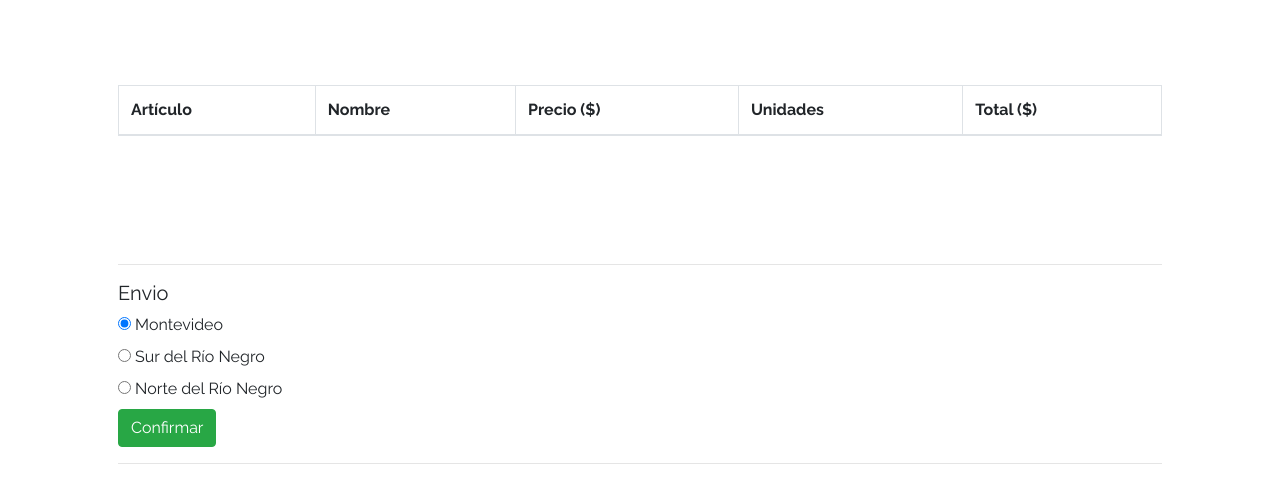
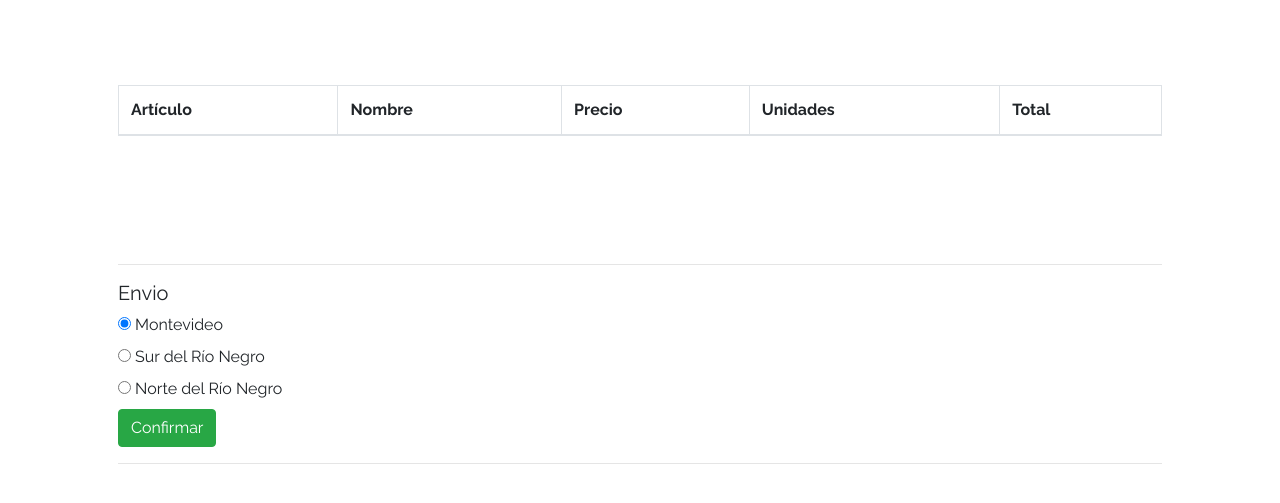
Before and after one commit to facundovacani/repo_ecommerce, a plain HTML site: page cart.html in a window 1280 px wide. Shown: the part 151-654 px from the top of the page. Drawn offline with Linux system fonts and the light colour scheme; no server answers.

Commit message:
11/10 final

```diff
--- a/cart.html
+++ b/cart.html
@@ -65,9 +65,9 @@
         <tr>
           <th>Artículo</th>
           <th>Nombre</th>
-          <th>Precio ($)</th>
+          <th>Precio</th>
           <th>Unidades</th>
-          <th>Total ($)</th>
+          <th>Total</th>
         </tr>
       </thead>
       <tbody id="carrito">
@@ -93,7 +93,7 @@
   <!---------------------------------------------MODAL----------------------------------------------------------------------------------------------->
   <div class="modal fade" id="exampleModalCenter" tabindex="-1" role="dialog" style="background-image: url(img/2.jpg); background-size: cover;" aria-labelledby="exampleModalCenterTitle" aria-hidden="true">
     <div class="modal-dialog modal-dialog-centered" role="document">
-      <div class="modal-content">
+      <div class="modal-content" style="background-color:rgb(205, 216, 204);">
         <div class="modal-header">
           <h5 class="modal-title" id="exampleModalLongTitle" style="color: blue;">¡Gracias por comprar por e-Mercado!</h5>
           <button type="button" class="close" data-dismiss="modal" aria-label="close">
```
